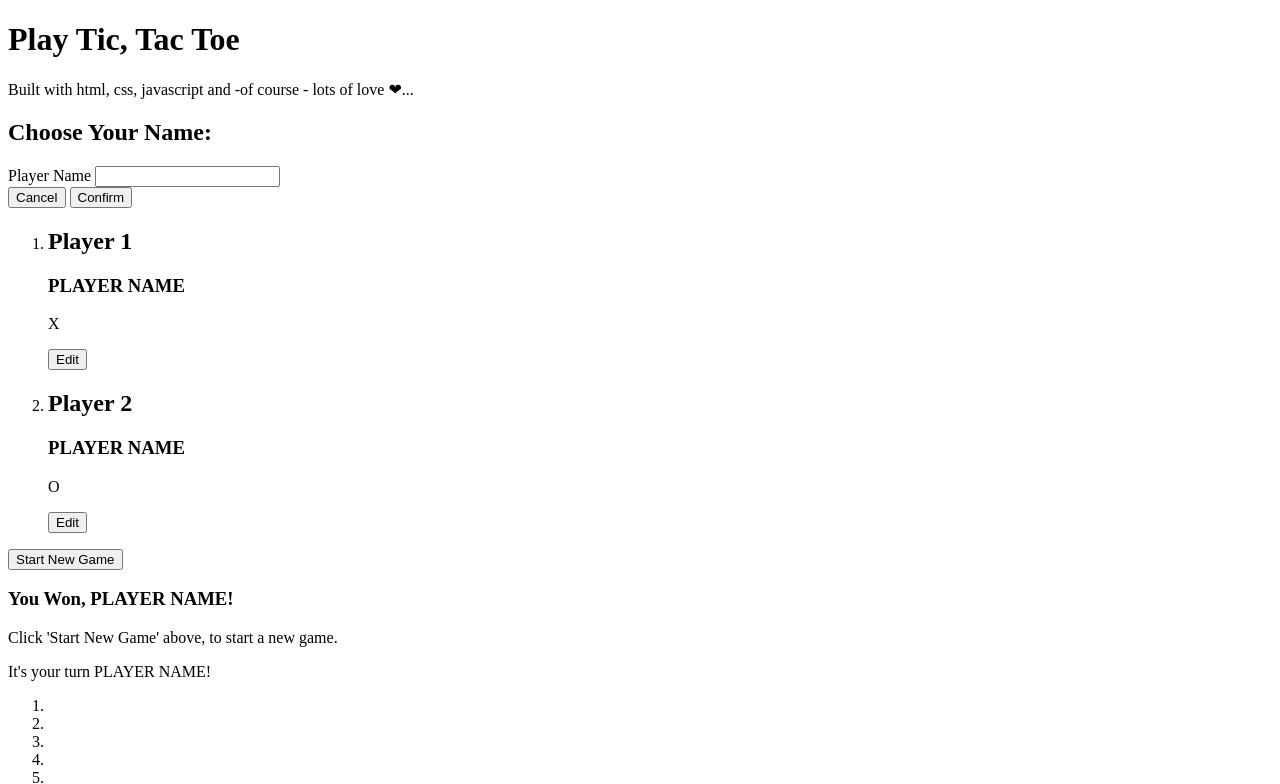
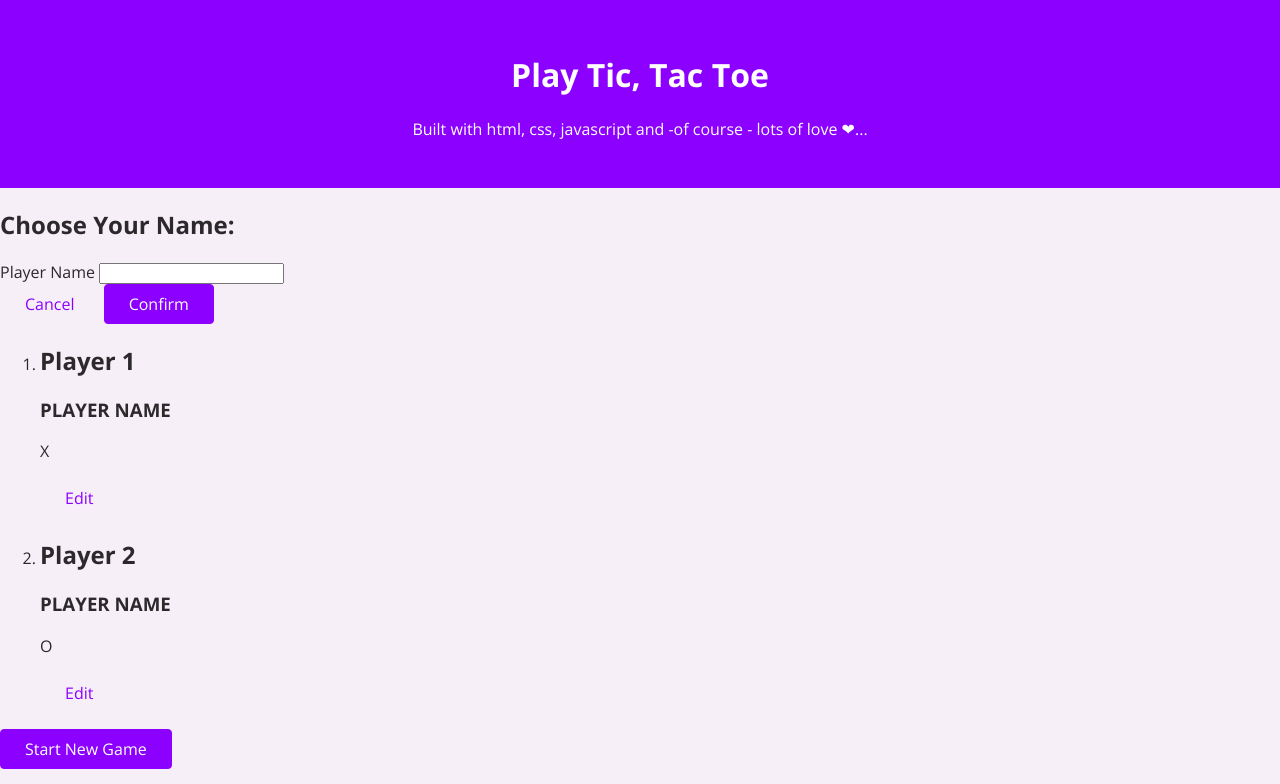
Before and after one commit to ozymeric/TicTacToe_Game, a plain HTML site: page index.html in a window 1280 px wide. Shown: the top 784 px of the page. Drawn offline with nearby package versions, Linux system fonts and the light colour scheme.

Commit message:
added basic style for the game-configuration section and all buttons

```diff
--- a/index.html
+++ b/index.html
@@ -4,12 +4,18 @@
     <meta charset="UTF-8" />
     <meta http-equiv="X-UA-Compatible" content="IE=edge" />
     <meta name="viewport" content="width=device-width, initial-scale=1.0" />
+    <link rel="preconnect" href="https://fonts.googleapis.com" />
+    <link rel="preconnect" href="https://fonts.gstatic.com" crossorigin />
+    <link
+      href="https://fonts.googleapis.com/css2?family=Open+Sans:wght@400;700&display=swap"
+      rel="stylesheet"
+    />
     <link rel="stylesheet" href="style.css" />
     <title>Tic-Tac-Toe Game</title>
     <script src="app.js" defer></script>
   </head>
   <body>
-    <header>
+    <header id="main-header">
       <h1>Play Tic, Tac Toe</h1>
       <p>
         Built with html, css, javascript and -of course - lots of love
@@ -25,8 +31,8 @@
             <input type="text" name="playername" id="playername" />
           </div>
           <div>
-            <button type="button">Cancel</button>
-            <button type="submit">Confirm</button>
+            <button type="button" class="btn btn-alt">Cancel</button>
+            <button type="submit" class="btn">Confirm</button>
           </div>
         </form>
       </aside>
@@ -37,7 +43,7 @@
               <h2>Player 1</h2>
               <h3>PLAYER NAME</h3>
               <p>X</p>
-              <button>Edit</button>
+              <button class="btn btn-alt">Edit</button>
             </article>
           </li>
           <li>
@@ -45,11 +51,11 @@
               <h2>Player 2</h2>
               <h3>PLAYER NAME</h3>
               <p>O</p>
-              <button>Edit</button>
+              <button class="btn btn-alt">Edit</button>
             </article>
           </li>
         </ol>
-        <button>Start New Game</button>
+        <button class="btn">Start New Game</button>
       </section>
       <section id="active-game">
         <article>
--- a/style.css
+++ b/style.css
@@ -0,0 +1,39 @@
+body {
+  margin: 0;
+  font-family: "Open Sans", sans-serif;
+  color: rgb(44, 41, 44);
+  background-color: rgb(247, 239, 247);
+}
+
+#main-header {
+  background-color: rgb(140, 0, 255);
+  color: white;
+  padding: 2rem 5%;
+  text-align: center;
+}
+
+.btn {
+  font: inherit;
+  padding: 0.5rem 1.5rem;
+  background-color: rgb(140, 0, 255);
+  border: 1px solid rgb(140, 0, 255);
+  color: white;
+  border-radius: 4px;
+  cursor: pointer;
+}
+
+.btn-alt {
+  background-color: transparent;
+  border-color: transparent;
+  color: rgb(140, 0, 255);
+}
+
+.btn:hover {
+  background-color: rgb(79, 10, 190);
+  border-color: rgb(79, 10, 190);
+}
+
+.btn-alt:hover {
+  background-color: rgb(230, 201, 252);
+  border-color: transparent;
+}
```
